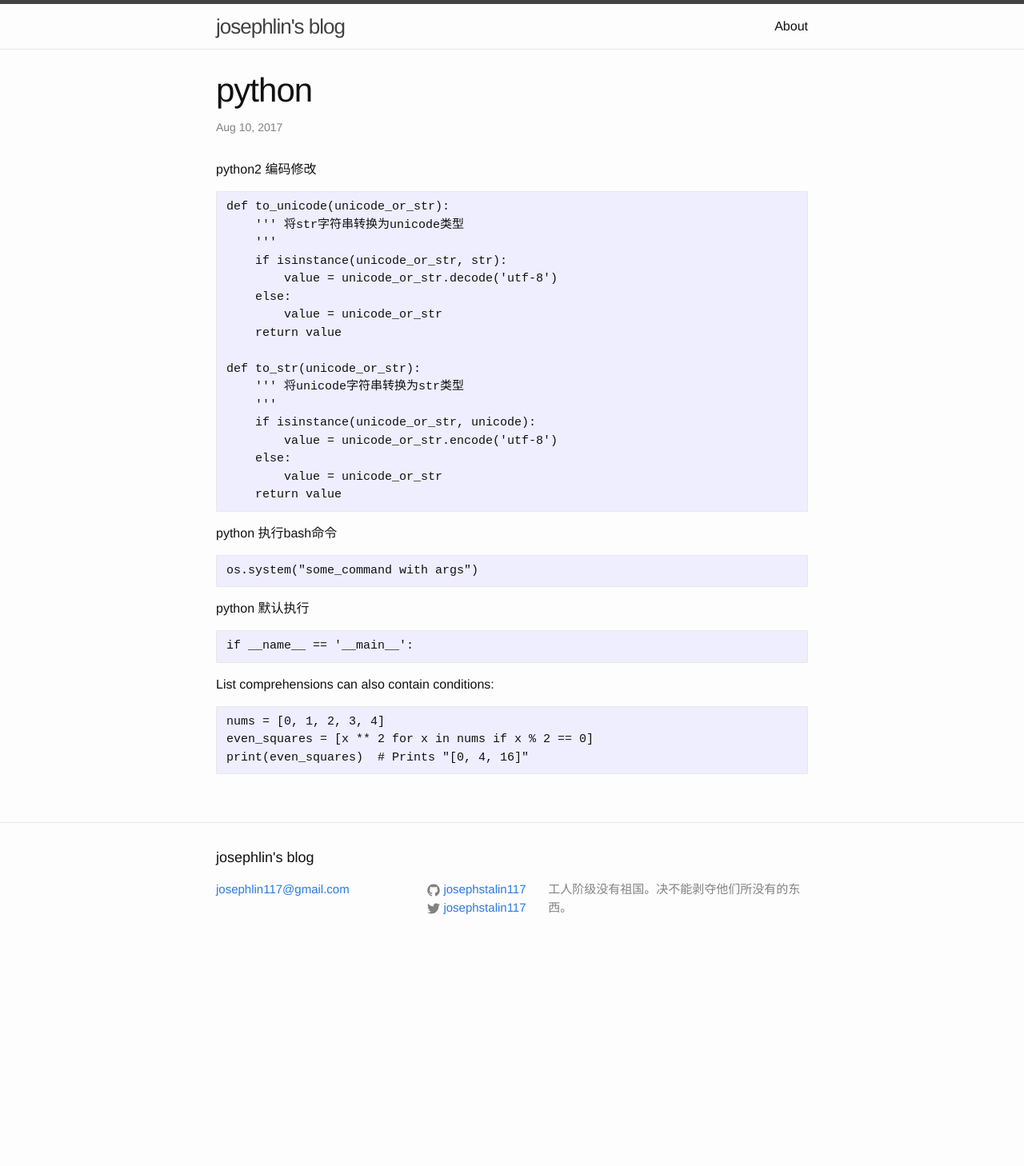
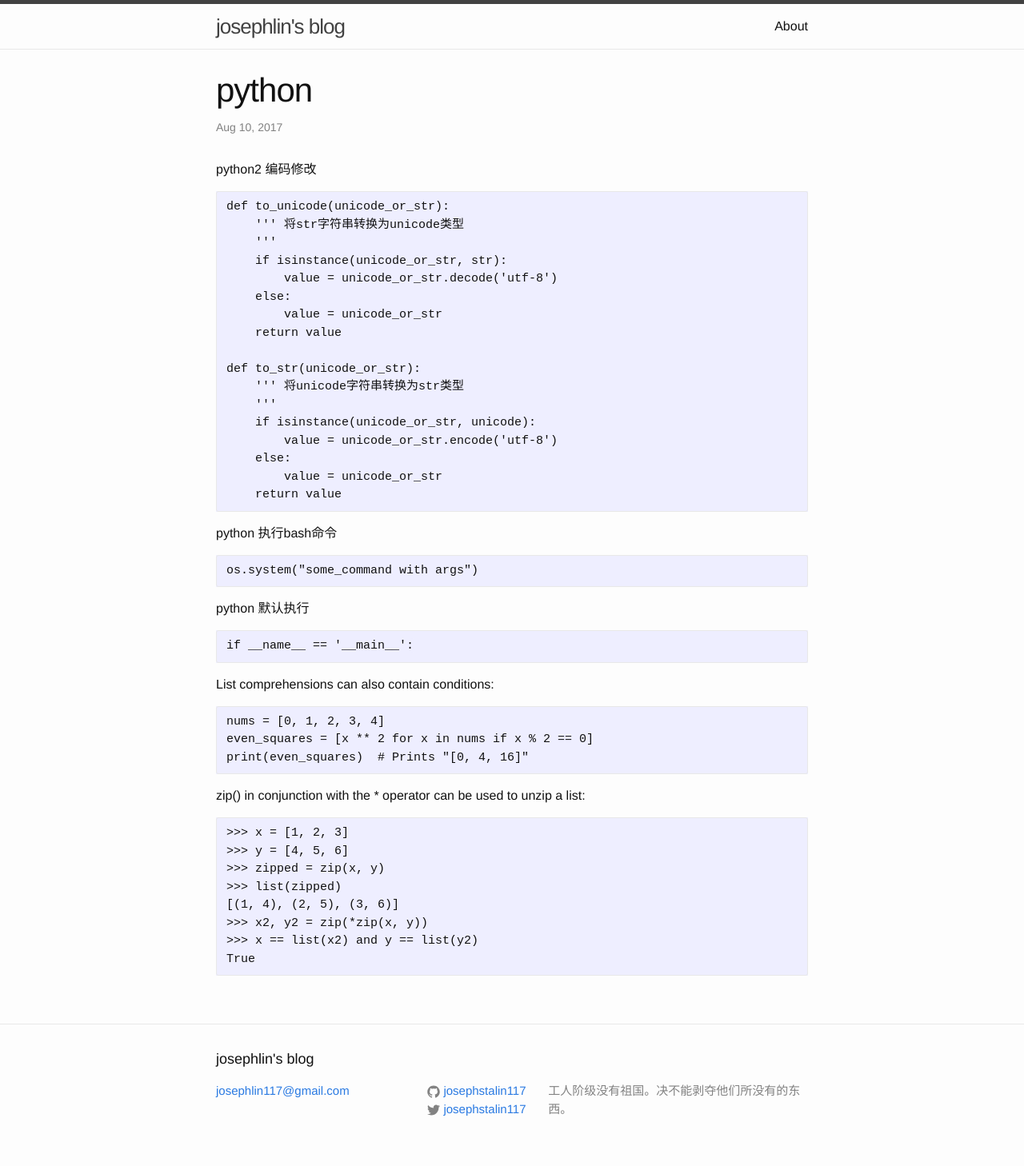
Before and after one commit to josephstalin117/josephstalin117.github.io, a Jekyll site: the page built from _posts/2017-08-10-python.markdown, in a window 1280 px wide. Shown: the whole page at 80% size. Built offline with Jekyll 4.4.1, drawn with Linux system fonts in a browser that asks for light colours; before the commit the page ends 1206 px from its top, so only the background shows below that.

Commit message:
add zip function to python

````diff
--- a/_posts/2017-08-10-python.markdown
+++ b/_posts/2017-08-10-python.markdown
@@ -43,3 +43,14 @@ nums = [0, 1, 2, 3, 4]
 even_squares = [x ** 2 for x in nums if x % 2 == 0]
 print(even_squares)  # Prints "[0, 4, 16]"
 ```
+zip() in conjunction with the * operator can be used to unzip a list:
+```
+>>> x = [1, 2, 3]
+>>> y = [4, 5, 6]
+>>> zipped = zip(x, y)
+>>> list(zipped)
+[(1, 4), (2, 5), (3, 6)]
+>>> x2, y2 = zip(*zip(x, y))
+>>> x == list(x2) and y == list(y2)
+True
+```
````
